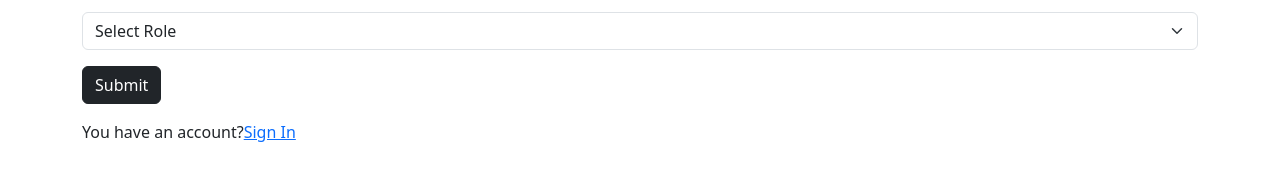
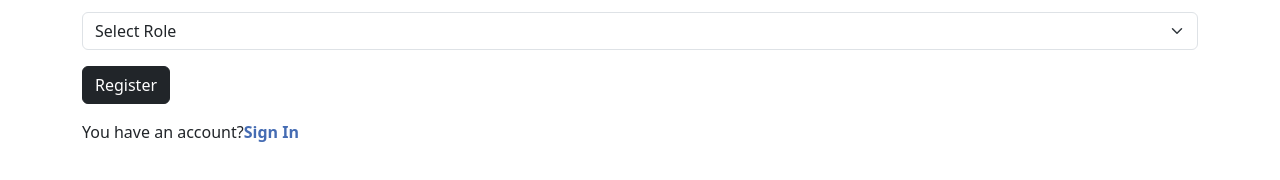
Before and after one commit to fajarph/loker-yowis, a React (Create React App) app in the folder frontend/: page /register in a window 1280 px wide. Shown: the part 436-616 px from the top of the page. Built offline with nearby package versions, Linux system fonts and the light colour scheme.

Commit message:
updates login and register

```diff
--- a/frontend/src/components/Login.jsx
+++ b/frontend/src/components/Login.jsx
@@ -52,7 +52,7 @@ const Login = () => {
                     />
                 </div>
                 <button type="submit" className="btn btn-dark">{isLoading ? 'Loading...' : "Login"}</button>
-                <p className="text-dark mt-3">Don't have an account?<Link to={'/register'} className='signin'>Sign Up</Link></p>
+                <p className="text-dark mt-3">Don't have an account?<Link to={'/register'} className='custom-link fw-bold'>Sign Up</Link></p>
             </form>
         </div>
     </>
--- a/frontend/src/components/Register.jsx
+++ b/frontend/src/components/Register.jsx
@@ -97,16 +97,16 @@ const Register = () => {
                         placeholder='Job Role'
                     >
                         <option selected hidden>Select Role</option>
-                        <option selected value="User">User</option>
+                        <option value="User">User</option>
                     </select>
                 </div>
                 {
                     filterErrMsgs('role') && <p className='text-danger'>{filterErrMsgs('role')}</p>
                 }
-                <button type="submit" className="btn btn-dark">Submit</button>
+                <button type="submit" className="btn btn-dark">Register</button>
                 <p className="text-dark mt-3">
                     You have an account?
-                    <Link to={'/login'}>
+                    <Link className='custom-link fw-bold' to={'/login'}>
                         Sign In
                     </Link>
                 </p>
```
